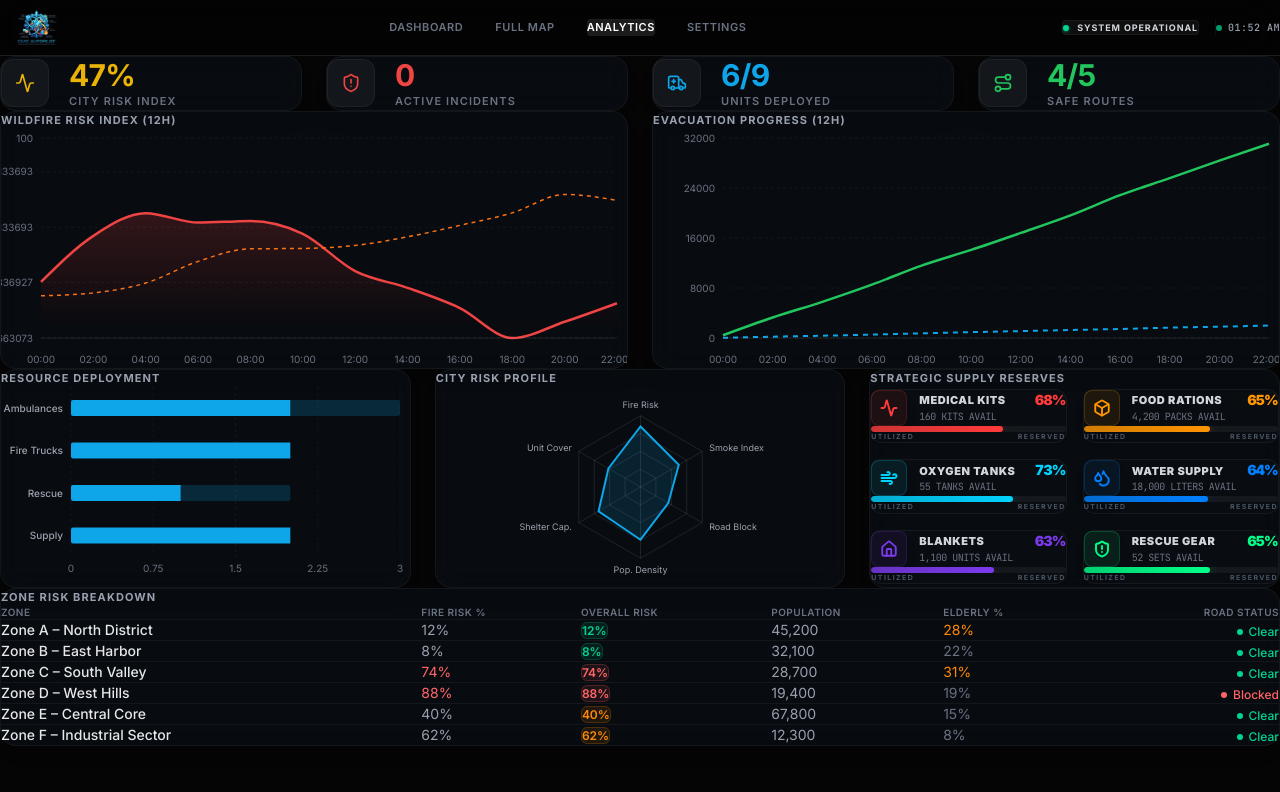
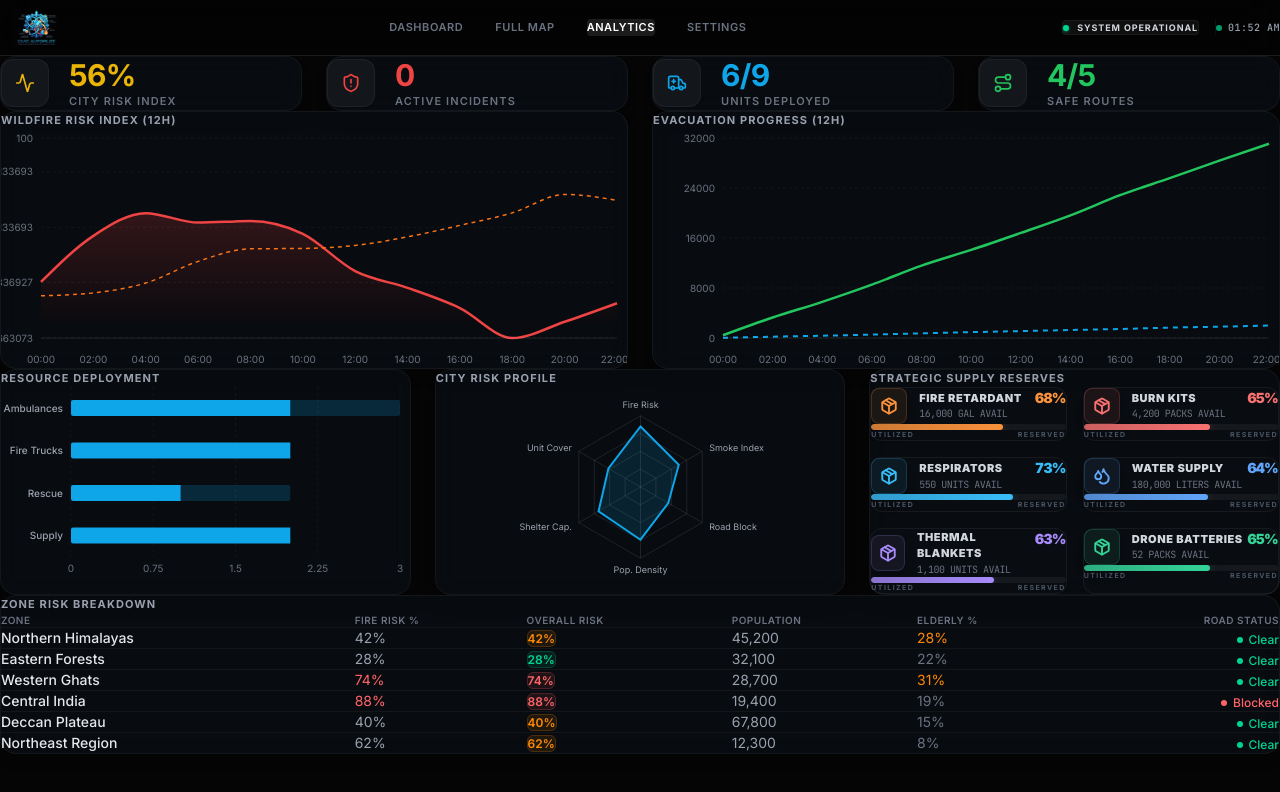
Before and after one commit to shammazhere/Techathon4.0, a Next.js app in the folder ui/: page /analytics in a window 1280 px wide. Shown: the top 792 px of the page. Built offline with nearby package versions, Linux system fonts and the light colour scheme.

Commit message:
fixed bug

```diff
--- a/ui/components/DisasterTimeline.tsx
+++ b/ui/components/DisasterTimeline.tsx
@@ -26,12 +26,12 @@ const TYPE_OPTS: DisasterType[] = ["wildfire"];
 
 // Predefined trigger locations (lat/lng not shown on mock map, just labels)
 const TRIGGER_ZONES = [
-  { label: "Zone A – North District", lat: 12.99, lng: 77.62 },
-  { label: "Zone B – East Harbor", lat: 12.98, lng: 77.59 },
-  { label: "Zone C – South Valley", lat: 12.94, lng: 77.63 },
-  { label: "Zone D – West Hills", lat: 12.98, lng: 77.56 },
-  { label: "Zone E – Central Core", lat: 12.97, lng: 77.59 },
-  { label: "Zone F – Industrial", lat: 12.96, lng: 77.59 },
+  { label: "Northern Himalayas", lat: 30.3165, lng: 78.0322 }, // Uttarakhand
+  { label: "Eastern Forests", lat: 21.9320, lng: 86.4428 },    // Simlipal, Odisha
+  { label: "Western Ghats", lat: 11.7588, lng: 76.2415 },      // Wayanad/Bandipur
+  { label: "Central India", lat: 22.3340, lng: 78.0322 },      // Madhya Pradesh
+  { label: "Deccan Plateau", lat: 15.3173, lng: 75.7139 },     // Karnataka/Maharashtra
+  { label: "Northeast Region", lat: 26.5775, lng: 93.1711 },   // Kaziranga, Assam
 ];
 
 function formatRelative(d: Date): string {
@@ -184,7 +184,7 @@ export default function DisasterTimeline() {
                 {TRIGGER_ZONES.map((z, i) => (
                   <button key={i} onClick={() => setSelZone(i)}
                     className={`w-full text-left px-3 py-2.5 rounded-lg text-xs font-medium border transition-all ${selZone === i
-                        ? "bg-blue-500/10 border-blue-500/30 text-blue-400"
+                      ? "bg-orange-500/10 border-orange-500/30 text-orange-400"
                       : "bg-white/5 border-transparent text-gray-400 hover:bg-white/10"
                       }`}
                   >
--- a/ui/components/RiskHeatmap.tsx
+++ b/ui/components/RiskHeatmap.tsx
@@ -1,7 +1,7 @@
 "use client";
 
 import { useRiskStore } from "@/store/riskStore";
-import { Waves, Flame, Activity as Seismic, ShieldAlert, AlertTriangle } from "lucide-react";
+import { Flame, ShieldAlert, AlertTriangle, Wind, Leaf, Target } from "lucide-react";
 
 const getRiskColorClass = (v: number) => {
   if (v >= 80) return "text-red-400";
@@ -92,23 +92,45 @@ export default function RiskHeatmap() {
                 </div>
               </div>
 
-              {/* Risk bars */}
-              <div className="space-y-2 mb-3">
-                <div className="flex items-center gap-2">
-                  <Flame size={10} className="text-gray-500" />
+              {/* Tactical Detail Grid */}
+              <div className="grid grid-cols-2 gap-x-4 gap-y-2 mb-3">
+                <div className="flex flex-col gap-1">
+                  <div className="flex items-center gap-1.5 text-[9px] text-gray-500 uppercase font-bold tracking-tight">
+                    <Flame size={10} className="text-orange-500" /> Fire Risk
+                  </div>
                   <MinimalRiskBar value={cell.fireRisk} colorClass={getRiskColorClass(cell.fireRisk)} />
+                </div>
+                <div className="flex flex-col gap-1">
+                  <div className="flex items-center gap-1.5 text-[9px] text-gray-500 uppercase font-bold tracking-tight">
+                    <Target size={10} className="text-blue-400" /> Evac Priority
+                  </div>
+                  <MinimalRiskBar value={cell.evacPriority} colorClass={getRiskColorClass(cell.evacPriority)} />
                 </div>
               </div>
 
-              {/* Population */}
+              {/* Environment Micro-stats */}
+              <div className="flex items-center gap-4 mb-3 text-[10px] bg-white/5 p-2 rounded-md border border-white/5">
+                <div className="flex items-center gap-1.5">
+                  <Leaf size={10} className="text-emerald-500/70" />
+                  <span className="text-gray-400">Fuel:</span>
+                  <span className="text-gray-200 font-mono">{Math.round(cell.fuelDensity * 100)}%</span>
+                </div>
+                <div className="flex items-center gap-1.5">
+                  <Wind size={10} className="text-blue-400/70" />
+                  <span className="text-gray-400">Wind:</span>
+                  <span className="text-gray-200 font-mono">{cell.windSpeed}km/h</span>
+                </div>
+              </div>
+
+              {/* Population & Demographics */}
               <div className="flex items-center justify-between pt-2 border-t border-white/5 text-[10px]">
                 <div className="flex gap-1.5">
-                  <span className="text-gray-500">Pop:</span>
-                  <span className="text-gray-300 font-medium">{cell.population.toLocaleString()}</span>
+                  <span className="text-gray-500 font-medium">Population:</span>
+                  <span className="text-gray-300 font-bold tabular-nums">{cell.population.toLocaleString()}</span>
                 </div>
                 <div className="flex gap-1.5">
-                  <span className="text-gray-500">Elderly:</span>
-                  <span className={`font-medium ${cell.elderlyDensity > 0.25 ? "text-orange-400" : "text-gray-300"}`}>
+                  <span className="text-gray-500 font-medium">Elderly:</span>
+                  <span className={`font-bold tabular-nums ${cell.elderlyDensity > 0.25 ? "text-orange-400" : "text-gray-300"}`}>
                     {Math.round(cell.elderlyDensity * 100)}%
                   </span>
                 </div>
--- a/ui/services/realtime.ts
+++ b/ui/services/realtime.ts
@@ -73,10 +73,15 @@ export function simulateDisasterSpread(): Unsubscribe {
 
     const updatedCells = riskCells.map((cell) => {
       const delta = (Math.random() - 0.3) * 3;
+      const fuelJitter = (Math.random() - 0.5) * 0.01;
+      const windJitter = (Math.random() - 0.5) * 2;
       return {
         ...cell,
         fireRisk: Math.min(100, Math.max(0, cell.fireRisk + (activeDisasters.length > 0 ? delta : 0))),
         overallRisk: Math.min(100, Math.max(0, cell.overallRisk + delta * 0.5)),
+        fuelDensity: Math.min(1, Math.max(0, cell.fuelDensity + fuelJitter)),
+        windSpeed: Math.min(120, Math.max(0, cell.windSpeed + windJitter)),
+        evacPriority: Math.min(100, Math.max(0, cell.evacPriority + delta * 0.8)),
       };
     });
 
@@ -103,15 +108,15 @@ export type AgentLogEntry = {
 };
 
 const MOCK_LOGS: Omit<AgentLogEntry, "id" | "timestamp">[] = [
-  { agentType: "disaster", agentLabel: "Disaster Agent", action: "Fire perimeter updated", detail: "Zone A fire front expanded by 0.8km due to wind shift. 3 road segments flagged as high-risk/impassable.", priority: "critical", zone: "Zone A" },
-  { agentType: "route", agentLabel: "Route Agent", action: "A* rerouting completed", detail: "Safest path recalculated for 1,240 vehicles. Route Alpha now avoids Elm Street (blocked). ETA updated.", priority: "high", zone: "Zone A" },
-  { agentType: "resource", agentLabel: "Resource Agent", action: "OR-Tools optimization run", detail: "Ambulance AMB-01 and AMB-02 reallocated. Supply truck SUP-01 rerouted to Westpark. 340 medical kits distributed.", priority: "high", zone: "Zone B" },
-  { agentType: "rescue", agentLabel: "Rescue Agent", action: "Priority queue updated", detail: "Zone B elderly density 0.22 scored highest urgency (92/100). RSC-01 dispatched. ETA 3 min.", priority: "critical", zone: "Zone B" },
+  { agentType: "disaster", agentLabel: "Disaster Agent", action: "Fire perimeter updated", detail: "Northern Himalayas fire front expanded by 0.8km due to wind shift. 3 road segments flagged as high-risk/impassable.", priority: "critical", zone: "Northern Himalayas" },
+  { agentType: "route", agentLabel: "Route Agent", action: "A* rerouting completed", detail: "Safest path recalculated for 1,240 vehicles. Route Alpha now avoids Elm Street (blocked). ETA updated.", priority: "high", zone: "Northern Himalayas" },
+  { agentType: "resource", agentLabel: "Resource Agent", action: "OR-Tools optimization run", detail: "Ambulance AMB-01 and AMB-02 reallocated. Supply truck SUP-01 rerouted to Westpark. 340 medical kits distributed.", priority: "high", zone: "Eastern Forests" },
+  { agentType: "rescue", agentLabel: "Rescue Agent", action: "Priority queue updated", detail: "Eastern Forests elderly density 0.22 scored highest urgency (92/100). RSC-01 dispatched. ETA 3 min.", priority: "critical", zone: "Eastern Forests" },
   { agentType: "traffic", agentLabel: "Traffic Agent", action: "Green corridor activated", detail: "Harbor Blvd and Main St signals set to evacuation mode (90s green). Estimated +35% throughput gain.", priority: "medium" },
-  { agentType: "explanation", agentLabel: "Explanation Agent", action: "Decision justified", detail: "Zone B received highest evacuation priority due to wildfire risk (91%) combined with high elderly density and 3 blocked road segments.", priority: "info", zone: "Zone B" },
-  { agentType: "disaster", agentLabel: "Disaster Agent", action: "Wildfire spread computed", detail: "Zone D fire spread probability: 0.74. Wind alignment: NE at 28 km/h. Fuel density high. Expansion radius: +1.2km.", priority: "critical", zone: "Zone D" },
+  { agentType: "explanation", agentLabel: "Explanation Agent", action: "Decision justified", detail: "Eastern Forests received highest evacuation priority due to wildfire risk (91%) combined with high elderly density and 3 blocked road segments.", priority: "info", zone: "Eastern Forests" },
+  { agentType: "disaster", agentLabel: "Disaster Agent", action: "Wildfire spread computed", detail: "Central India fire spread probability: 0.74. Wind alignment: NE at 28 km/h. Fuel density high. Expansion radius: +1.2km.", priority: "critical", zone: "Central India" },
   { agentType: "resource", agentLabel: "Resource Agent", action: "Shelter rebalancing triggered", detail: "North High School at 100% capacity. 420 evacuees redirected to Westpark Stadium. Capacity buffer: 3,800.", priority: "high" },
-  { agentType: "route", agentLabel: "Route Agent", action: "Route Delta blocked", detail: "3 segments on West Hills Dr confirmed impassable. Alternative via Park Lane computed. Delay: +14 min.", priority: "critical", zone: "Zone D" },
+  { agentType: "route", agentLabel: "Route Agent", action: "Route Delta blocked", detail: "3 segments on West Hills Dr confirmed impassable. Alternative via Park Lane computed. Delay: +14 min.", priority: "critical", zone: "Central India" },
   { agentType: "traffic", agentLabel: "Traffic Agent", action: "Signal optimization complete", detail: "4 intersections switched to emergency mode. Central Pkwy throughput increased by 62%.", priority: "medium" },
 ];
 
--- a/ui/store/resourceStore.ts
+++ b/ui/store/resourceStore.ts
@@ -47,32 +47,32 @@ interface ResourceStore {
 }
 
 const MOCK_SHELTERS: Shelter[] = [
-  { id: "s1", name: "Cubbon Park Center", lat: 12.97, lng: 77.59, capacity: 3000, occupied: 2450, hasmedical: true, hasfood: true, status: "open" },
-  { id: "s2", name: "Indiranagar High", lat: 12.98, lng: 77.64, capacity: 800, occupied: 800, hasmedical: false, hasfood: true, status: "full" },
-  { id: "s3", name: "Koramangala Hall", lat: 12.93, lng: 77.62, capacity: 500, occupied: 320, hasmedical: true, hasfood: true, status: "open" },
-  { id: "s4", name: "Hebbal Stadium", lat: 13.03, lng: 77.59, capacity: 5000, occupied: 1200, hasmedical: true, hasfood: true, status: "open" },
-  { id: "s5", name: "MG Road Emergency Camp", lat: 12.97, lng: 77.61, capacity: 1200, occupied: 980, hasmedical: false, hasfood: true, status: "open" },
+  { id: "s1", name: "Dehradun Relief Center", lat: 30.3165, lng: 78.0322, capacity: 3000, occupied: 2450, hasmedical: true, hasfood: true, status: "open" },
+  { id: "s2", name: "Simlipal Base Camp", lat: 21.9320, lng: 86.4428, capacity: 800, occupied: 800, hasmedical: false, hasfood: true, status: "full" },
+  { id: "s3", name: "Wayanad Evac Zone", lat: 11.7588, lng: 76.2415, capacity: 500, occupied: 320, hasmedical: true, hasfood: true, status: "open" },
+  { id: "s4", name: "Bhopal Emergency Unit", lat: 23.2599, lng: 77.4126, capacity: 5000, occupied: 1200, hasmedical: true, hasfood: true, status: "open" },
+  { id: "s5", name: "Guwahati Safehouse", lat: 26.1445, lng: 91.7362, capacity: 1200, occupied: 980, hasmedical: false, hasfood: true, status: "open" },
 ];
 
 const MOCK_UNITS: ResourceUnit[] = [
-  { id: "u1", type: "ambulance", label: "AMB-01", status: "deployed", location: "Zone A", assignedZone: "Zone A – North District", eta: 4, fuelLevel: 78, lat: 12.99, lng: 77.62 },
-  { id: "u2", type: "ambulance", label: "AMB-02", status: "deployed", location: "Zone B", assignedZone: "Zone B – East Harbor", eta: 7, fuelLevel: 62, lat: 12.985, lng: 77.595 },
-  { id: "u3", type: "ambulance", label: "AMB-03", status: "available", location: "Base Station", fuelLevel: 95, lat: 12.97, lng: 77.61 },
-  { id: "u4", type: "firetruck", label: "FT-01", status: "deployed", location: "Zone D", assignedZone: "Zone D – West Hills", eta: 2, fuelLevel: 88, lat: 12.995, lng: 77.65 },
-  { id: "u5", type: "firetruck", label: "FT-02", status: "deployed", location: "Zone C", assignedZone: "Zone C – South Valley", eta: 11, fuelLevel: 55, lat: 12.95, lng: 77.62 },
-  { id: "u6", type: "rescue", label: "RSC-01", status: "deployed", location: "Zone B", assignedZone: "Zone B – East Harbor", eta: 3, fuelLevel: 71, lat: 12.988, lng: 77.592 },
-  { id: "u7", type: "rescue", label: "RSC-02", status: "available", location: "Base Station", fuelLevel: 100, lat: 12.97, lng: 77.61 },
-  { id: "u8", type: "supply", label: "SUP-01", status: "returning", location: "En Route", fuelLevel: 43, lat: 12.982, lng: 77.605 },
-  { id: "u9", type: "supply", label: "SUP-02", status: "deployed", location: "Zone E", assignedZone: "Zone E – Central Core", eta: 18, fuelLevel: 60, lat: 12.975, lng: 77.615 },
+  { id: "u1", type: "ambulance", label: "AMB-01", status: "deployed", location: "Himalayas", assignedZone: "Northern Himalayas", eta: 4, fuelLevel: 78, lat: 30.3, lng: 78.0 },
+  { id: "u2", type: "ambulance", label: "AMB-02", status: "deployed", location: "Odisha", assignedZone: "Eastern Forests", eta: 7, fuelLevel: 62, lat: 21.9, lng: 86.4 },
+  { id: "u3", type: "ambulance", label: "AMB-03", status: "available", location: "Delhi Base", fuelLevel: 95, lat: 28.6, lng: 77.2 },
+  { id: "u4", type: "firetruck", label: "FT-01", status: "deployed", location: "Central", assignedZone: "Central India", eta: 2, fuelLevel: 88, lat: 22.3, lng: 78.0 },
+  { id: "u5", type: "firetruck", label: "FT-02", status: "deployed", location: "Wayanad", assignedZone: "Western Ghats", eta: 11, fuelLevel: 55, lat: 11.7, lng: 76.2 },
+  { id: "u6", type: "rescue", label: "RSC-01", status: "deployed", location: "Odisha", assignedZone: "Eastern Forests", eta: 3, fuelLevel: 71, lat: 21.8, lng: 86.3 },
+  { id: "u7", type: "rescue", label: "RSC-02", status: "available", location: "Mumbai Base", fuelLevel: 100, lat: 19.0, lng: 72.8 },
+  { id: "u8", type: "supply", label: "SUP-01", status: "returning", location: "En Route", fuelLevel: 43, lat: 23.0, lng: 78.0 },
+  { id: "u9", type: "supply", label: "SUP-02", status: "deployed", location: "Assam", assignedZone: "Northeast Region", eta: 18, fuelLevel: 60, lat: 26.5, lng: 93.1 },
 ];
 
 const MOCK_SUPPLIES: SupplyItem[] = [
-  { category: "Medical Kits", icon: "🏥", total: 500, deployed: 340, unit: "kits", color: "#ff3b3b" },
-  { category: "Food Rations", icon: "🍱", total: 12000, deployed: 7800, unit: "packs", color: "#ff9500" },
-  { category: "Oxygen Tanks", icon: "🫁", total: 200, deployed: 145, unit: "tanks", color: "#00d2ff" },
-  { category: "Water Supply", icon: "💧", total: 50000, deployed: 32000, unit: "liters", color: "#0080ff" },
-  { category: "Blankets", icon: "🛏️", total: 3000, deployed: 1900, unit: "units", color: "#7c3aed" },
-  { category: "Rescue Gear", icon: "⛑️", total: 150, deployed: 98, unit: "sets", color: "#00ff88" },
+  { category: "Fire Retardant", icon: "🛢️", total: 50000, deployed: 34000, unit: "gal", color: "#fb923c" },
+  { category: "Burn Kits", icon: "🏥", total: 12000, deployed: 7800, unit: "packs", color: "#f87171" },
+  { category: "Respirators", icon: "🫁", total: 2000, deployed: 1450, unit: "units", color: "#38bdf8" },
+  { category: "Water Supply", icon: "💧", total: 500000, deployed: 320000, unit: "liters", color: "#60a5fa" },
+  { category: "Thermal Blankets", icon: "🛏️", total: 3000, deployed: 1900, unit: "units", color: "#a78bfa" },
+  { category: "Drone Batteries", icon: "🔋", total: 150, deployed: 98, unit: "packs", color: "#34d399" },
 ];
 
 export const useResourceStore = create<ResourceStore>((set) => ({
--- a/ui/store/riskStore.ts
+++ b/ui/store/riskStore.ts
@@ -20,6 +20,9 @@ export interface RiskCell {
   zone: string;
   fireRisk: number;      // 0-100
   overallRisk: number;   // 0-100
+  fuelDensity: number;   // 0-1
+  windSpeed: number;     // km/h
+  evacPriority: number;  // 0-100
   population: number;
   elderlyDensity: number; // 0-1
   roadBlocked: boolean;
@@ -41,12 +44,12 @@ interface RiskStore {
 }
 
 const MOCK_RISK_CELLS: RiskCell[] = [
-  { id: "z1", zone: "Zone A – North District", fireRisk: 12, overallRisk: 12, population: 45200, elderlyDensity: 0.28, roadBlocked: false },
-  { id: "z2", zone: "Zone B – East Harbor", fireRisk: 8, overallRisk: 8, population: 32100, elderlyDensity: 0.22, roadBlocked: false },
-  { id: "z3", zone: "Zone C – South Valley", fireRisk: 74, overallRisk: 74, population: 28700, elderlyDensity: 0.31, roadBlocked: false },
-  { id: "z4", zone: "Zone D – West Hills", fireRisk: 88, overallRisk: 88, population: 19400, elderlyDensity: 0.19, roadBlocked: true },
-  { id: "z5", zone: "Zone E – Central Core", fireRisk: 40, overallRisk: 40, population: 67800, elderlyDensity: 0.15, roadBlocked: false },
-  { id: "z6", zone: "Zone F – Industrial Sector", fireRisk: 62, overallRisk: 62, population: 12300, elderlyDensity: 0.08, roadBlocked: false },
+  { id: "z1", zone: "Northern Himalayas", fireRisk: 42, overallRisk: 42, fuelDensity: 0.4, windSpeed: 12, evacPriority: 15, population: 45200, elderlyDensity: 0.28, roadBlocked: false },
+  { id: "z2", zone: "Eastern Forests", fireRisk: 28, overallRisk: 28, fuelDensity: 0.3, windSpeed: 15, evacPriority: 10, population: 32100, elderlyDensity: 0.22, roadBlocked: false },
+  { id: "z3", zone: "Western Ghats", fireRisk: 74, overallRisk: 74, fuelDensity: 0.85, windSpeed: 28, evacPriority: 82, population: 28700, elderlyDensity: 0.31, roadBlocked: false },
+  { id: "z4", zone: "Central India", fireRisk: 88, overallRisk: 88, fuelDensity: 0.92, windSpeed: 35, evacPriority: 94, population: 19400, elderlyDensity: 0.19, roadBlocked: true },
+  { id: "z5", zone: "Deccan Plateau", fireRisk: 40, overallRisk: 40, fuelDensity: 0.5, windSpeed: 10, evacPriority: 45, population: 67800, elderlyDensity: 0.15, roadBlocked: false },
+  { id: "z6", zone: "Northeast Region", fireRisk: 62, overallRisk: 62, fuelDensity: 0.7, windSpeed: 22, evacPriority: 68, population: 12300, elderlyDensity: 0.08, roadBlocked: false },
 ];
 
 export const useRiskStore = create<RiskStore>((set) => ({
--- a/ui/store/routeStore.ts
+++ b/ui/store/routeStore.ts
@@ -38,77 +38,77 @@ interface RouteStore {
 const MOCK_ROUTES: EvacuationRoute[] = [
   {
     id: "r1",
-    name: "Safest Route Alpha",
-    fromZone: "Zone A – North District",
-    toShelter: "Hebbal Stadium",
-    distance: 8.4,
-    estimatedTime: 22,
+    name: "Himalayas Escape Route",
+    fromZone: "Northern Himalayas",
+    toShelter: "Chandigarh Base",
+    distance: 280.4,
+    estimatedTime: 320,
     riskScore: 12,
     capacity: 1200,
     status: "active",
-    waypoints: [[12.99, 77.62], [13.01, 77.61], [13.02, 77.60], [13.03, 77.59]],
+    waypoints: [[32.2396, 77.1887], [31.5, 76.5], [30.7333, 76.7794]],
     blockedSegments: 0,
   },
   {
     id: "r2",
-    name: "Route Beta – Harbor",
-    fromZone: "Zone B – East Harbor",
-    toShelter: "Koramangala Hall",
-    distance: 5.1,
-    estimatedTime: 18,
+    name: "Western Ghats Evacuation",
+    fromZone: "Western Ghats",
+    toShelter: "Mumbai Safe Zone",
+    distance: 148.1,
+    estimatedTime: 180,
     riskScore: 35,
     capacity: 800,
     status: "congested",
-    waypoints: [[12.98, 77.59], [12.96, 77.60], [12.93, 77.62]],
+    waypoints: [[18.5204, 73.8567], [18.9, 73.5], [19.0760, 72.8777]],
     blockedSegments: 1,
   },
   {
     id: "r3",
-    name: "Route Gamma – Valley",
-    fromZone: "Zone C – South Valley",
-    toShelter: "Cubbon Park Center",
-    distance: 12.3,
-    estimatedTime: 35,
+    name: "Central Forest Corridor",
+    fromZone: "Central India",
+    toShelter: "Indore Emergency Camp",
+    distance: 195.3,
+    estimatedTime: 215,
     riskScore: 28,
     capacity: 600,
     status: "active",
-    waypoints: [[12.94, 77.63], [12.95, 77.61], [12.97, 77.59]],
+    waypoints: [[23.2599, 77.4126], [22.7, 76.5], [22.7196, 75.8577]],
     blockedSegments: 0,
   },
   {
     id: "r4",
-    name: "Route Delta – Hills",
-    fromZone: "Zone D – West Hills",
-    toShelter: "Indiranagar High",
-    distance: 7.8,
-    estimatedTime: 28,
+    name: "Eastern Hills Route",
+    fromZone: "Eastern Forests",
+    toShelter: "Shillong Camp",
+    distance: 98.8,
+    estimatedTime: 165,
     riskScore: 62,
     capacity: 400,
     status: "blocked",
-    waypoints: [[12.98, 77.56], [12.97, 77.60], [12.98, 77.64]],
+    waypoints: [[26.1445, 91.7362], [25.5, 91.8], [25.5788, 91.8933]],
     blockedSegments: 3,
   },
   {
     id: "r5",
-    name: "Emergency Corridor E",
-    fromZone: "Zone E – Central Core",
-    toShelter: "MG Road Emergency Camp",
-    distance: 4.2,
-    estimatedTime: 12,
+    name: "Deccan Plateau Highway",
+    fromZone: "Deccan Plateau",
+    toShelter: "Vijayawada Base",
+    distance: 275.2,
+    estimatedTime: 290,
     riskScore: 18,
     capacity: 2000,
     status: "clear",
-    waypoints: [[12.97, 77.59], [12.97, 77.60], [12.97, 77.61]],
+    waypoints: [[17.3850, 78.4867], [16.5, 79.5], [16.5062, 80.6480]],
     blockedSegments: 0,
   },
 ];
 
 const MOCK_SIGNALS: TrafficSignal[] = [
-  { id: "sig1", intersection: "Main St & Harbor Blvd", mode: "evacuation", greenDuration: 90, lastUpdated: new Date() },
-  { id: "sig2", intersection: "North Ave & Valley Rd", mode: "emergency", greenDuration: 120, lastUpdated: new Date() },
-  { id: "sig3", intersection: "West Hills Dr & Park Ln", mode: "blocked", greenDuration: 0, lastUpdated: new Date() },
-  { id: "sig4", intersection: "Central Pkwy & East St", mode: "evacuation", greenDuration: 75, lastUpdated: new Date() },
-  { id: "sig5", intersection: "South Blvd & River Rd", mode: "normal", greenDuration: 45, lastUpdated: new Date() },
+  { id: "sig1", intersection: "NH-44 Alpine Pass", mode: "evacuation", greenDuration: 90, lastUpdated: new Date() },
+  { id: "sig2", intersection: "Pune-Mumbai Expressway", mode: "emergency", greenDuration: 120, lastUpdated: new Date() },
+  { id: "sig3", intersection: "Bhopal Forest Highway", mode: "blocked", greenDuration: 0, lastUpdated: new Date() },
+  { id: "sig4", intersection: "Guwahati Bridge", mode: "evacuation", greenDuration: 75, lastUpdated: new Date() },
+  { id: "sig5", intersection: "Hyderabad Outer Ring", mode: "normal", greenDuration: 45, lastUpdated: new Date() },
 ];
 
 export const useRouteStore = create<RouteStore>((set) => ({
```
Also changed, not shown: ui/components/MapView.tsx (+40 -21 lines), ui/components/ResourceTracker.tsx (+55 -11 lines), ui/app/settings/page.tsx (line endings or trailing spaces). Lines whose indentation alone changed are shown as unchanged.
